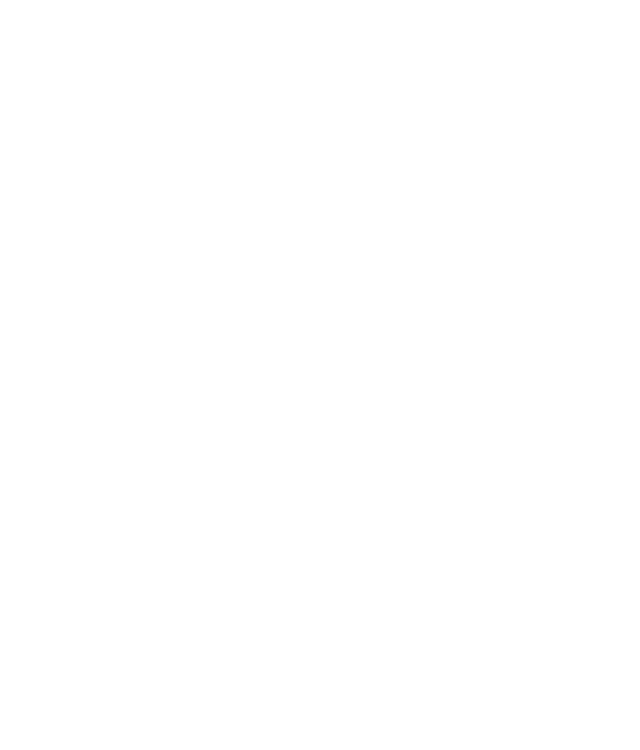
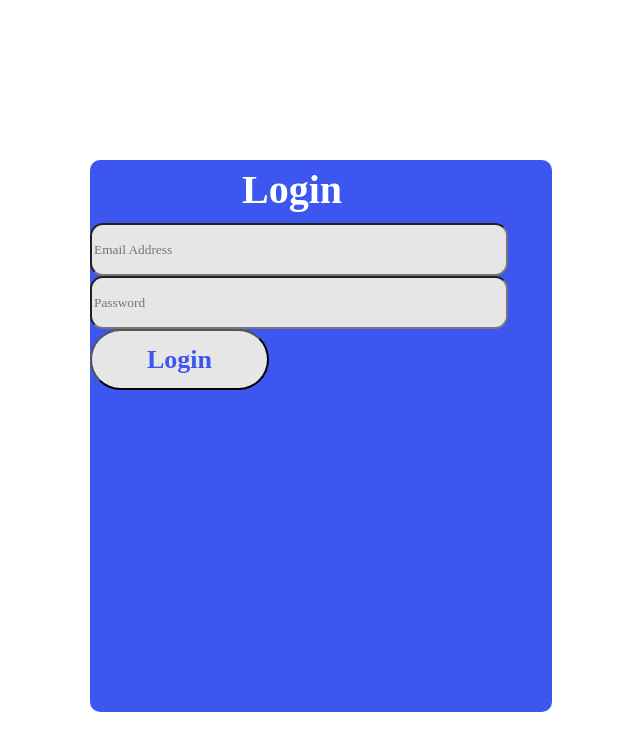
Before and after one commit to adonitakos/Headstarter-Connect, a React (Create React App) app in the folder headstarter-connect-app/: page /auth/login in a window 1280 px wide. Before the commit this address had no page. Shown: the top 750 px of the page, without its empty margins (319-959 px from the left). Built offline with nearby package versions, Linux system fonts and the light colour scheme; the HTML template or start-up script is replaced by a standard one.

Commit message:
Basic implementation of pages

```diff
--- a/headstarter-connect-app/package.json
+++ b/headstarter-connect-app/package.json
@@ -11,6 +11,7 @@
     "react-dom": "^18.2.0",
     "react-router-dom": "^6.8.1",
     "react-scripts": "5.0.1",
+    "styled-components": "^5.3.6",
     "web-vitals": "^2.1.4"
   },
   "scripts": {
--- a/headstarter-connect-app/src/App.js
+++ b/headstarter-connect-app/src/App.js
@@ -2,7 +2,11 @@
 
 import React from "react";
 import { BrowserRouter as Router, Routes, Route } from 'react-router-dom';
+// Pages:
 import Landing from './pages/Landing'
+import SignUp from "./pages/SignUp";
+import Login from "./pages/Login";
+import Dashboard from "./pages/Dashboard";
 
 function App() {
   return (
@@ -10,6 +14,9 @@
       <Router>
         <Routes>
           <Route path="/" element={<Landing/>}/>
+          <Route path="/auth/register" element={<SignUp/>}/>
+          <Route path="/auth/login" element={<Login/>}/>
+          <Route path="/dashboard" element={<Dashboard/>}/>
         </Routes>
       </Router>
     </>
--- a/headstarter-connect-app/src/components/AuthElements.js
+++ b/headstarter-connect-app/src/components/AuthElements.js
@@ -1,21 +1,52 @@
+// File: /src/components/AuthElements.js
+
 import styled from 'styled-components';
 
 // Big Purple Rectangle
 export const AuthContainer = styled.div `
-
+    background: #3D56F0;
+    border-radius: 10px;
+    width: 462px;
+    height: 552px;
+    margin: 10rem auto;
 `;
 
 // Sign Up / Login
 export const AuthBanner = styled.h1 `
-
+    width: 158px;
+    height: 63px;
+    font-weight: 700;
+    font-size: 40px;
+    line-height: 60px;
+    color: #FFFFFF;
+    margin: 0 auto;
 `;
 
 // Input fields for Email, Password, etc. (they will have placholders for clarification)
-export const AuthInput = styled.input `
-
+export const AuthInput = styled.input`
+  background: #E6E6E6;
+  border-radius: 13px;
+  height: 47px;
+  width: ${props => props.style && props.style.width};
+  margin-left: auto;
+  margin-right: auto;
+  font-family: 'Poppins';
+  font-style: normal;
 `;
 
 // Register / Login
 export const AuthButton = styled.button `
+    width: 179px;
+    height: 61px;
 
+    background: #E6E6E6;
+    border-radius: 73px;
+    font-weight: 700;
+    font-size: 26px;
+    line-height: 39px;
+
+    color: #3D56F0;
+
+    font-family: 'Poppins';
+    font-style: normal;
 `;
--- /dev/null
+++ b/headstarter-connect-app/src/pages/Dashboard.jsx
@@ -0,0 +1,9 @@
+import React from 'react';
+
+function Dashboard() {
+    return(
+        <h1>You have successfuly logged in and reached the Dashboard </h1>
+    );
+}
+
+export default Dashboard;
--- a/headstarter-connect-app/src/pages/Landing.js
+++ /dev/null
@@ -1,15 +0,0 @@
-// File: /src/pages/Landing.js
-
-import React from "react";
-
-function Landing() {
-
-    return (
-
-        <h1 style={{textAlign:'center'}}>Welcome!</h1>
-
-    );
-
-}
-
-export default Landing;
--- /dev/null
+++ b/headstarter-connect-app/src/pages/Landing.jsx
@@ -0,0 +1,17 @@
+// File: /src/pages/Landing.js
+
+import React from "react";
+
+function Landing() {
+
+    return (
+    <>
+        <h1 style={{textAlign:'center', color:'#3D56F0', fontWeight:'800'}}>Welcome to the Landing Page!</h1>
+        <h2><a href="/auth/login">Login</a> if you already have an account!</h2>
+        <h2><a href="/auth/register">Register</a> for an account if you do NOT already have one</h2>
+    </>
+    );
+
+} // <--- Landing() function ends here
+
+export default Landing;
--- /dev/null
+++ b/headstarter-connect-app/src/pages/Login.jsx
@@ -0,0 +1,21 @@
+// File: /src/pages/Login.js
+
+import React from "react";
+import { AuthContainer, AuthBanner, AuthInput, AuthButton } from "../components/AuthElements";
+
+
+function Login() {
+    return (
+        <>
+            <AuthContainer>
+                <AuthBanner>Login</AuthBanner>
+                <AuthInput type="text" placeholder="Email Address" style={{ width: "410px" }} />
+                <AuthInput type="password" placeholder="Password" style={{ width: "410px" }} />
+                <AuthButton>Login</AuthButton>
+            </AuthContainer>
+        </>
+    );
+
+} // <--- Login() function ends here
+
+export default Login;
--- /dev/null
+++ b/headstarter-connect-app/src/pages/SignUp.jsx
@@ -0,0 +1,21 @@
+// File: /src/pages/SignUp.js
+
+import React from "react";
+import { AuthContainer, AuthBanner, AuthInput, AuthButton } from "../components/AuthElements";
+
+function SignUp() {
+    return (
+        <>
+            <AuthContainer>
+                <AuthBanner>Sign Up</AuthBanner>
+                <AuthInput type="text" placeholder="First Name" style={{ width: "200px" }} />
+                <AuthInput type="text" placeholder="Last Name" style={{ width: "200px" }} />
+                <AuthInput type="text" placeholder="Email Address" style={{ width: "410px" }} />
+                <AuthInput type="password" placeholder="Password" style={{ width: "410px" }} />
+                <AuthButton>Register</AuthButton>
+            </AuthContainer>
+        </>
+    );
+} // <--- SignUp() fucntion ends here
+
+export default SignUp;
```
Also changed, not shown: headstarter-connect-app/src/pages/Login.js (deleted, +0 -14 lines), headstarter-connect-app/src/pages/SignUp.js (deleted, +0 -13 lines), 2 other files (tests, documents, lock files or other folders).
